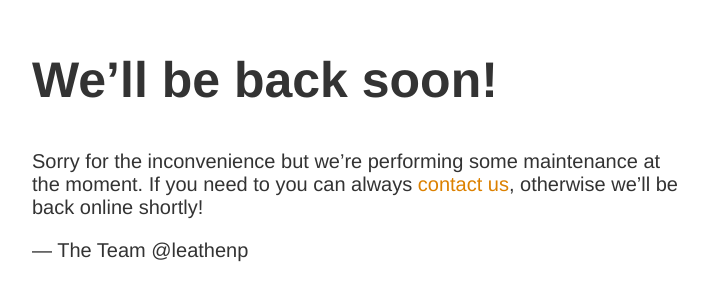
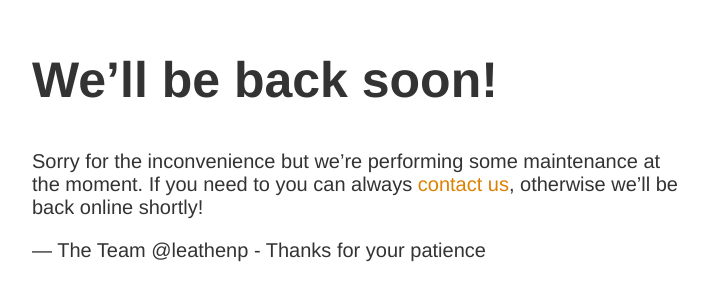
Before and after one commit to Deim0s13/udemy_puppet, a plain HTML site: page index.html in a window 1280 px wide. Shown: the part 149-450 px from the top of the page, without its empty margins (283-991 px from the left). Drawn offline with Linux system fonts and the light colour scheme.

Commit message:
updated index.html

```diff
--- a/index.html
+++ b/index.html
@@ -13,6 +13,6 @@
     <h1>We&rsquo;ll be back soon!</h1>
     <div>
         <p>Sorry for the inconvenience but we&rsquo;re performing some maintenance at the moment. If you need to you can always <a href="mailto:#">contact us</a>, otherwise we&rsquo;ll be back online shortly!</p>
-        <p>&mdash; The Team @leathenp</p>
+        <p>&mdash; The Team @leathenp - Thanks for your patience</p>
     </div>
 </article>
```
